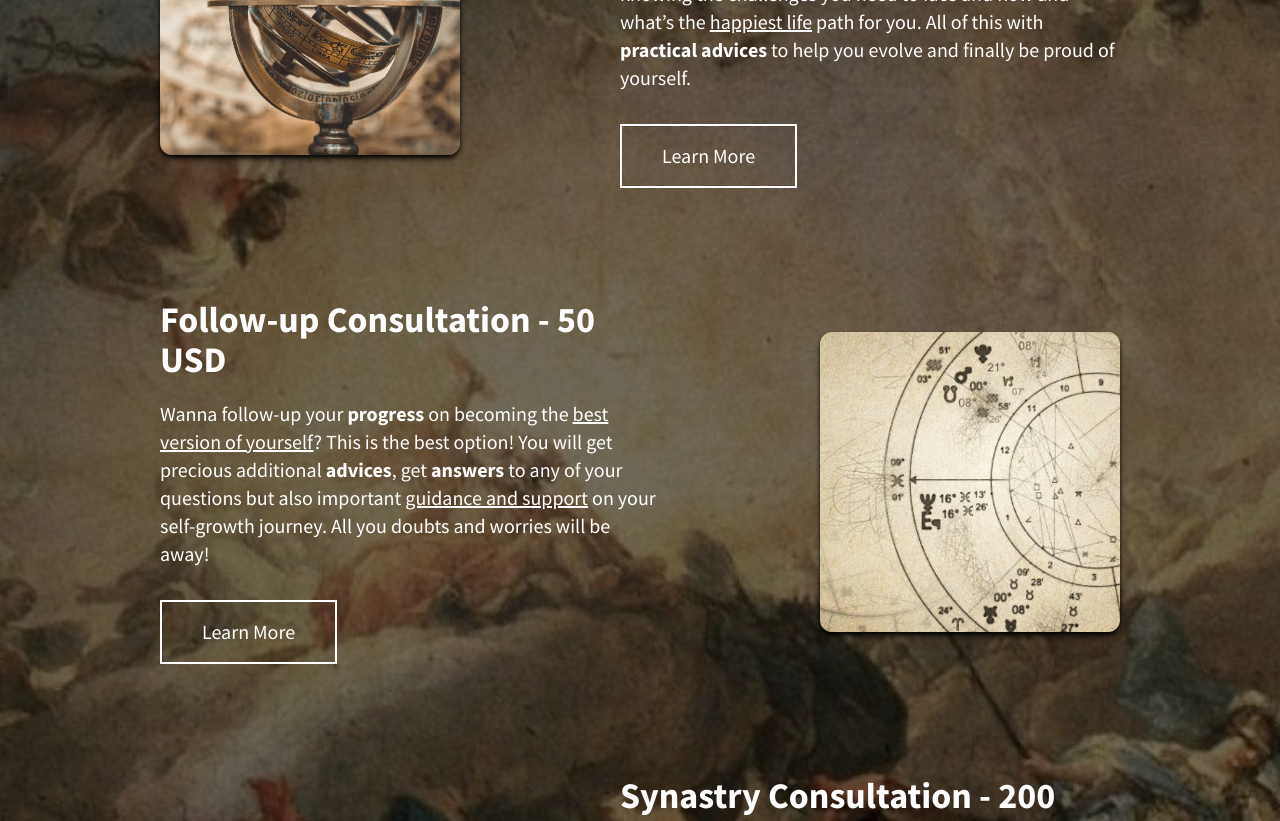
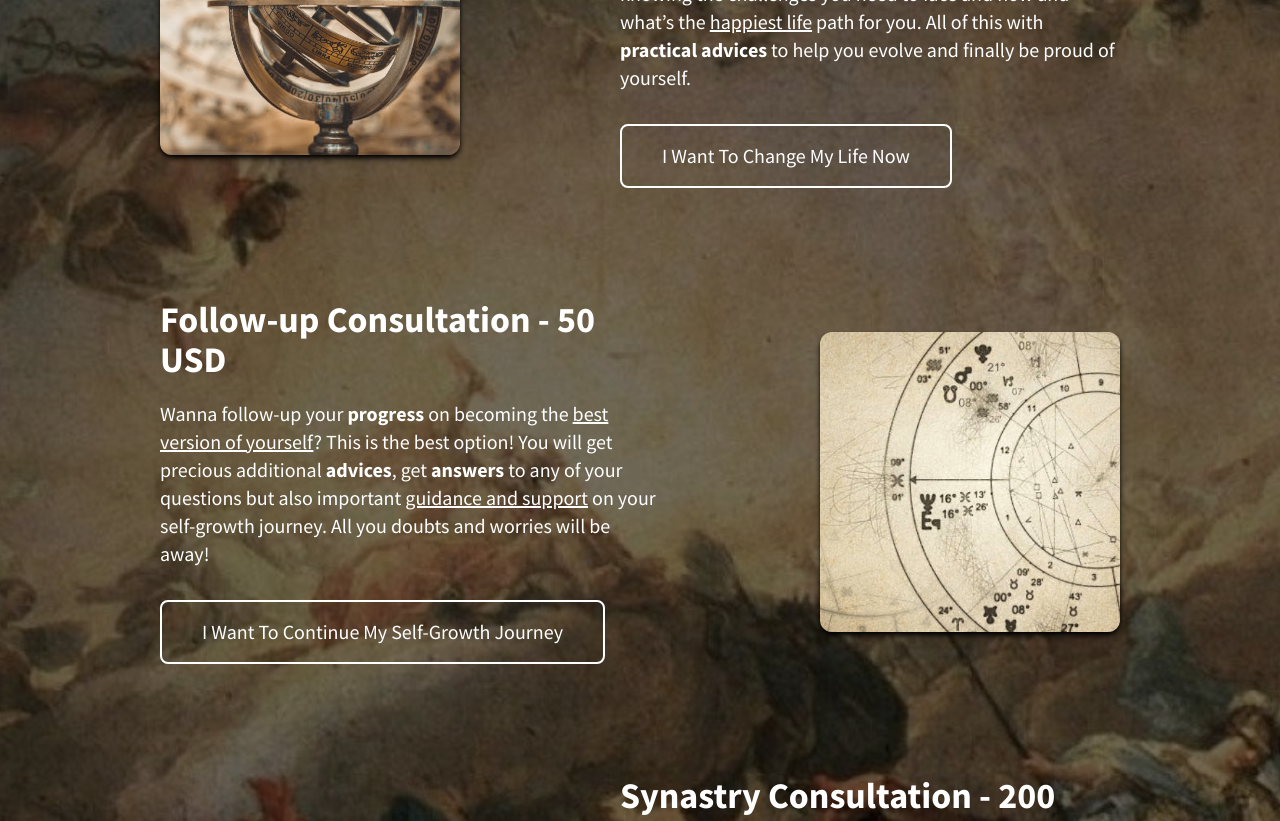
Before and after one commit to yewyewXD/client_zoee-astro, a Next.js app: page / in a window 1280 px wide. Shown: the part 1940-2761 px from the top of the page. Built offline with nearby package versions, Linux system fonts and the light colour scheme; no server answers.

Commit message:
services done

```diff
--- a/components/Home/Services.jsx
+++ b/components/Home/Services.jsx
@@ -116,7 +116,7 @@ const Services = () => {
                       router.push(service.link);
                     }}
                   >
-                    Learn More
+                    {service.ctaText}
                   </SecondaryBtn>
                 </div>
               </div>
--- a/components/UI/buttons/SecondaryBtn.jsx
+++ b/components/UI/buttons/SecondaryBtn.jsx
@@ -4,7 +4,7 @@ const SecondaryBtn = ({ children, onClick }) => {
   return (
     <button
       onClick={onClick}
-      className="border-2 border-white lg:px-10 px-9 lg:py-4 py-3 hover:bg-white hover:text-black smooth lg:text-xl text-lg font-normal sm:w-auto w-full"
+      className="border-2 border-white lg:px-10 sm:px-9 px-3 lg:py-4 py-3 hover:bg-white hover:text-black smooth lg:text-xl text-lg font-normal sm:w-auto w-full rounded-lg sm:whitespace-nowrap"
     >
       {children}
     </button>
```
